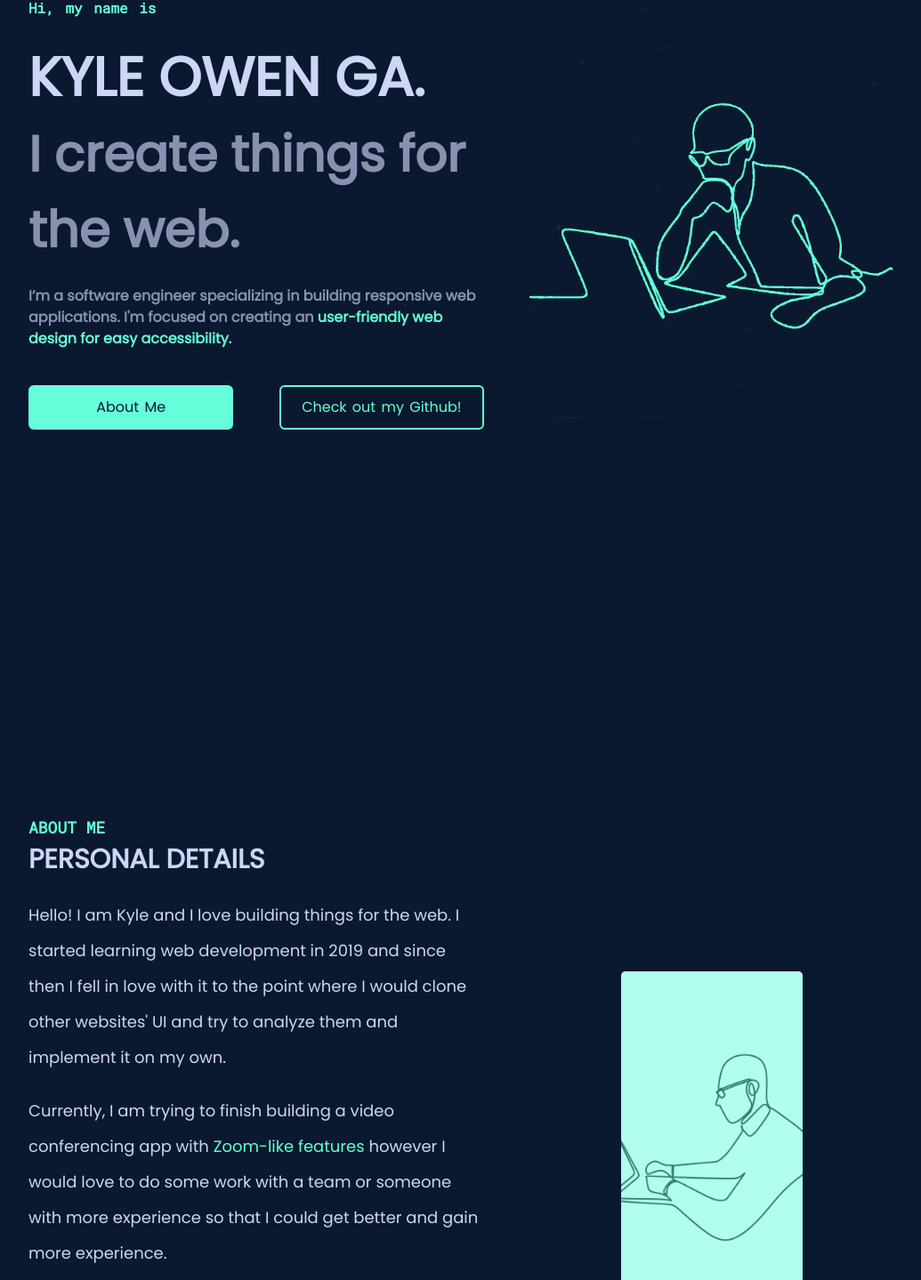
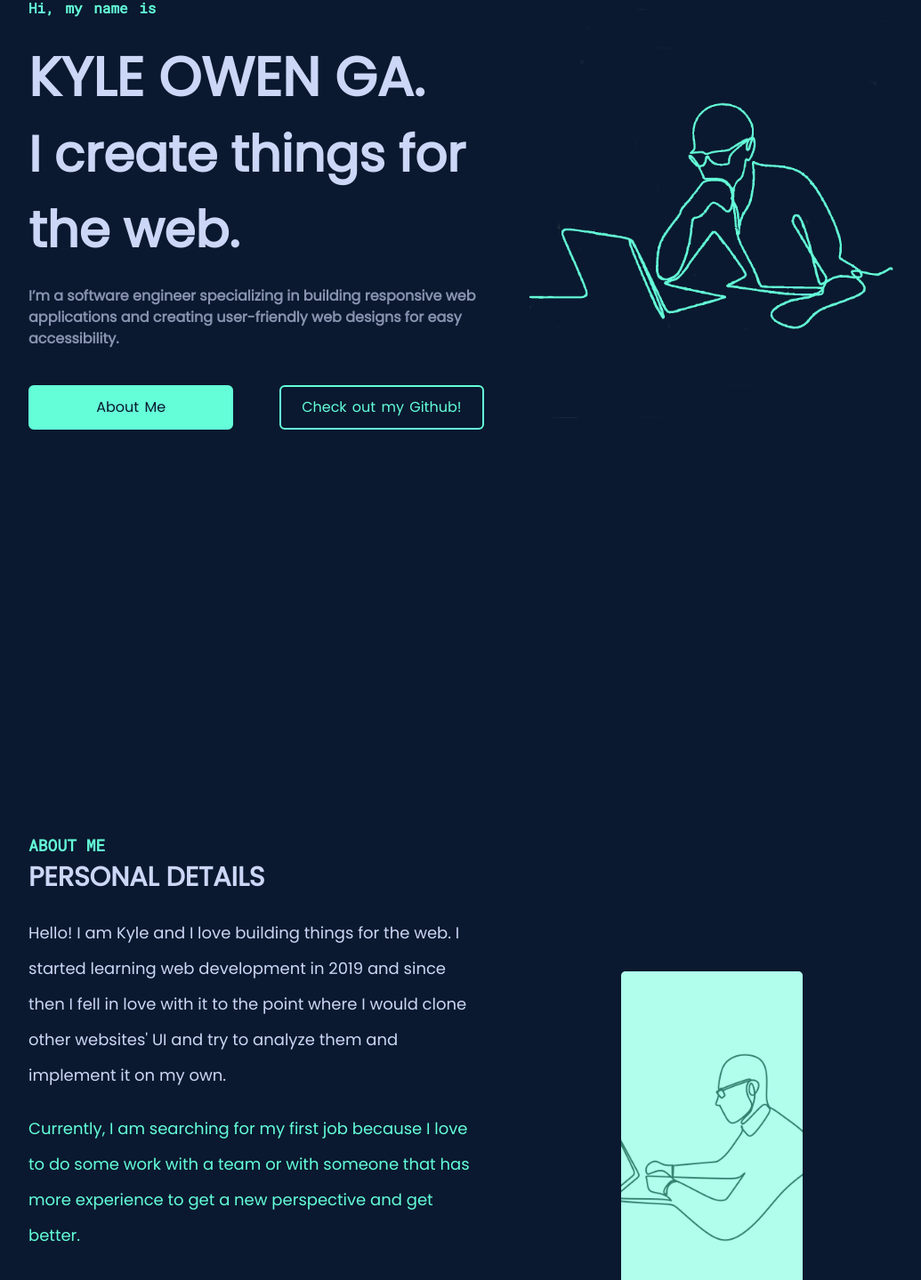
Before and after one commit to kyleowen12345/my-portfolio, a Next.js app: page / in a window 1280 px wide. Shown: the part 300-1739 px from the top of the page at 89% size, without its empty margins (96-1131 px from the left). Built offline with nearby package versions, Linux system fonts and the light colour scheme.

Commit message:
changed content

```diff
--- a/components/about/AboutDescription.jsx
+++ b/components/about/AboutDescription.jsx
@@ -71,9 +71,10 @@ const AboutDescription = () => {
                        <Text
                            lineHeight={["8","8","8","10"]}
                            fontSize={["15px","15px","15px","16px","16px","18px"]}
+                           color={"#64FED9"}
                            mt={5}
                        >
-                          Currently, I am trying to finish building a video conferencing app with <span style={{color:"#64FED9"}}>Zoom-like features</span> however I would love to do some work with a team or someone with more experience so that I could get better and gain more experience.
+                          Currently, I am searching for my first job because I love to do some work with a team or with someone that has more experience to get a new perspective and get better.
                        </Text>
                 </Box>
                 <Box
--- a/components/contact/ContactContent.jsx
+++ b/components/contact/ContactContent.jsx
@@ -31,7 +31,7 @@ const ContactContent = () => {
         {
             icon:BsTelephone,
             name:"0939  119  2839",
-            extraDetails:"Everyday 9am to 6pm",
+            extraDetails:"Everyday 7am to 6pm",
             hidden:"second_Nav_Item_Hidden",
             visible:"second_Nav_Item_Visible"
 
--- a/components/home/index.jsx
+++ b/components/home/index.jsx
@@ -96,7 +96,7 @@ const Home = () => {
                                             <Text
                                                fontSize={["1.513rem","1.9rem","2.513rem","2.813rem","3rem","3.513rem"]}
                                                fontWeight={"bold"}
-                                               color="#8892B0"
+                                               color="#CCD6F6"
 
                                               className={ inView ? "thirdContainerVisible" : "thirdContainerHidden"}
                                               // fontFamily="Roboto Mono"
@@ -109,14 +109,14 @@ const Home = () => {
                                             <Box
                                                  fontSize={"1rem"}
                                                  fontWeight={"bold"}
-                                                 color="#8892B0"
+                                                 color={"#8892B0"}
                                                  maxWidth="650px"
                                                  my={5}
 
                                                 //  fontWeight="300"
                                                  className={ inView ? "fourthContainerVisible" : "fourthContainerHidden"}
                                             >
-                                          I’m a software engineer specializing in building responsive web applications. I'm focused on creating an <span style={{color:"#64FED9"}}>user-friendly web design for easy accessibility.</span>
+                                         I’m a software engineer specializing in building responsive web applications and creating user-friendly web designs for easy accessibility.
                                           {/* Lorem ipsum dolor sit amet consectetur adipisicing elit. Maxime culpa officiis molestiae voluptatum iste id repellendus laudantium sunt ad atque ab, sequi, dolor aliquam,nisi eum eaque delectus vero pariatur</span>  */}
 
                                             </Box>
```
